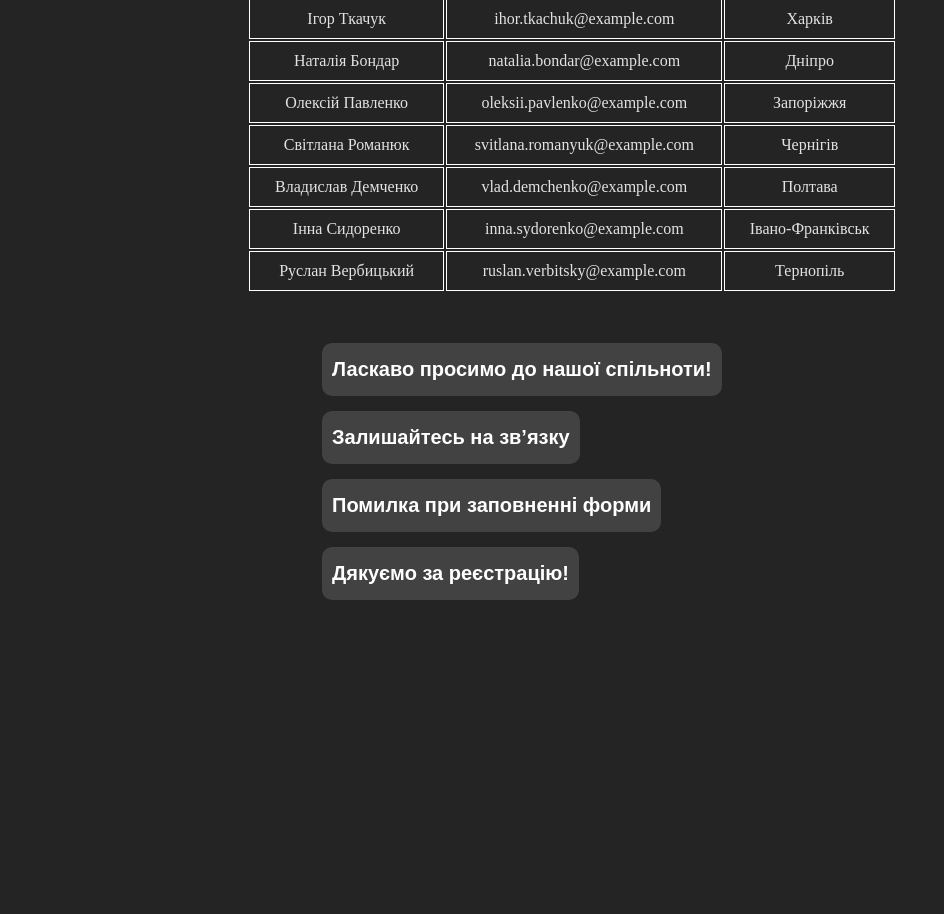
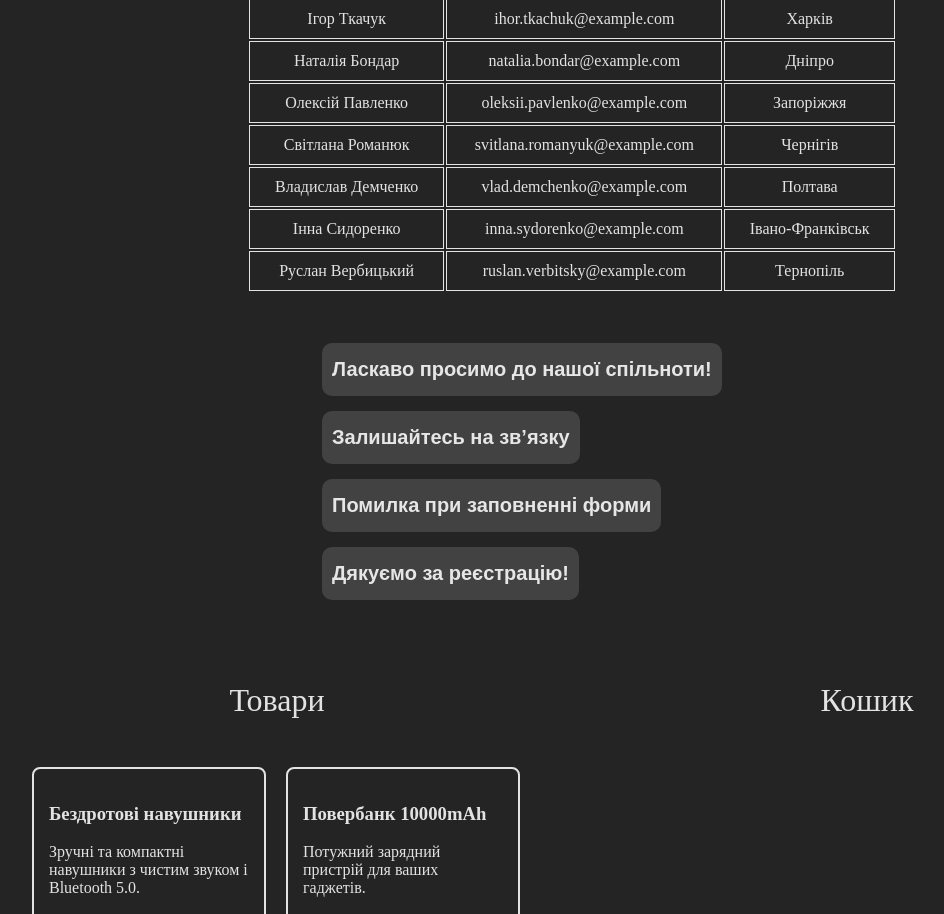
Before and after one commit to YouKnowWhoIs/Practice-CSS-React-2, a React (Vite) app: page / in a window 1280 px wide. Shown: the part 340-1254 px from the top of the page, without its empty margins (68-1012 px from the left). Before the commit the page ends 990 px from the top, so only its background shows below. Built offline with nearby package versions, Linux system fonts and the light colour scheme.

Commit message:
add catalog and basket

```diff
--- a/src/App.css
+++ b/src/App.css
@@ -7,16 +7,18 @@ body {
   --back-c: #242424;
   --back-c-btn: #424242;
   --c: rgba(255, 255, 255, 0.87);
-  --c-btn: #fff;
-  --c-bor: #fff;
+  --c-btn: rgba(255, 255, 255, 0.87);
+  --c-bor: rgba(255, 255, 255, 0.87);
+  --c-btn-2: rgb(45, 45, 104);
 }
 
 .light {
-  --back-c: #fff;
+  --back-c: rgba(255, 255, 255, 0.87);
   --back-c-btn: #dadada;
   --c: #242424;
   --c-btn: #242424;
   --c-bor: #242424;
+  --c-btn-2: rgb(162, 197, 236);
 }
 
 h1 {
--- a/src/App.jsx
+++ b/src/App.jsx
@@ -1,5 +1,6 @@
 import "./App.css";
 import Accordion from "./component/accordion/Accordion";
+import Cataloge from "./component/cataloge/Cataloge";
 import Theme from "./component/theme/Theme";
 import UsersTable from "./component/usersTable/UsersTable";
 
@@ -12,6 +13,7 @@ function App() {
       </div>
       <UsersTable />
       <Accordion />
+      <Cataloge />
     </>
   );
 }
--- /dev/null
+++ b/src/component/cataloge/BasketList.jsx
@@ -0,0 +1,22 @@
+import "../../style/cataloge/basketList.css";
+
+function BasketList({ basketItem, handleRemoveBasket }) {
+  return (
+    <>
+      {basketItem.map((item) => (
+        <li key={item.id} className="listItem">
+          <div>
+            <h3>{item.name}</h3>
+            <p>{item.description}</p>
+            <p>{item.price}грн</p>
+          </div>
+          <button type="button" onClick={() => handleRemoveBasket(item.id)}>
+            Вилучити з коша
+          </button>
+        </li>
+      ))}
+    </>
+  );
+}
+
+export default BasketList;
--- /dev/null
+++ b/src/component/cataloge/Cataloge.jsx
@@ -0,0 +1,120 @@
+import { useEffect, useState } from "react";
+import "../../style/cataloge/cataloge.css";
+import BasketList from "./BasketList";
+import ListCatalog from "./ListCatalog";
+
+const products = [
+  {
+    id: 1,
+    name: "Бездротові навушники",
+    description:
+      "Зручні та компактні навушники з чистим звуком і Bluetooth 5.0.",
+    price: 899,
+  },
+  {
+    id: 2,
+    name: "Повербанк 10000mAh",
+    description: "Потужний зарядний пристрій для ваших гаджетів.",
+    price: 649,
+  },
+  {
+    id: 3,
+    name: "Рюкзак для ноутбука",
+    description: "Місткий водостійкий рюкзак з відділенням для ноутбука.",
+    price: 1200,
+  },
+  {
+    id: 4,
+    name: "Мишка бездротова",
+    description: "Ергономічна мишка з тривалим часом роботи.",
+    price: 379,
+  },
+  {
+    id: 5,
+    name: "Клавіатура механічна",
+    description:
+      "Механічна клавіатура з RGB-підсвіткою та українською розкладкою.",
+    price: 1450,
+  },
+  {
+    id: 6,
+    name: "Термокружка",
+    description: "Зберігає тепло до 6 годин, ідеальна для подорожей.",
+    price: 320,
+  },
+  {
+    id: 7,
+    name: "Смарт-годинник",
+    description: "Слідкує за здоров’ям, повідомленнями та активністю.",
+    price: 2099,
+  },
+  {
+    id: 8,
+    name: "USB-хаб 4 порти",
+    description: "Компактний хаб для розширення можливостей вашого ПК.",
+    price: 199,
+  },
+  {
+    id: 9,
+    name: "Настільна лампа",
+    description: "LED-лампа з регулюванням яскравості та кольору світла.",
+    price: 570,
+  },
+  {
+    id: 10,
+    name: "Зовнішній жорсткий диск 1ТБ",
+    description: "Надійне зберігання даних з USB 3.0.",
+    price: 1850,
+  },
+];
+
+function Cataloge() {
+  const [basketItem, setBasketItem] = useState(() => {
+    const savedItems = localStorage.getItem("item");
+    return savedItems ? JSON.parse(savedItems) : [];
+  });
+  const [errorText, setErrorText] = useState(false);
+
+  useEffect(() => {
+    localStorage.setItem("item", JSON.stringify(basketItem));
+  }, [basketItem]);
+
+  const handleAddBasket = (item) => {
+    const isAlreadyInBasket = basketItem.some((el) => el.id === item.id);
+
+    if (!isAlreadyInBasket) {
+      setBasketItem((prev) => [...prev, item]);
+      setErrorText(false);
+    } else {
+      setErrorText(true);
+    }
+  };
+
+  const handleRemoveBasket = (id) => {
+    setBasketItem((prev) => prev.filter((item) => item.id !== id));
+  };
+
+  return (
+    <div className="conteinerCatalog">
+      <div className="conteinerCatalogList">
+        <p className="catalogText">Товари</p>
+        <ul className="catalog">
+          <ListCatalog products={products} handleAddBasket={handleAddBasket} />
+        </ul>
+      </div>
+
+      <div className="conteinercatalogItems">
+        <p className="catalogText">Кошик</p>
+        {errorText && <p className="errorText">Цей товар вже є у коші!</p>}
+        <ul className="catalog">
+          <BasketList
+            basketItem={basketItem}
+            handleRemoveBasket={handleRemoveBasket}
+          />
+        </ul>
+      </div>
+    </div>
+  );
+}
+
+export default Cataloge;
--- /dev/null
+++ b/src/component/cataloge/ListCatalog.jsx
@@ -0,0 +1,22 @@
+import "../../style/cataloge/listCatalog.css";
+
+function ListCatalog({ products, handleAddBasket }) {
+  return (
+    <>
+      {products.map((item) => (
+        <li key={item.id} className="catalogItem">
+          <div>
+            <h3>{item.name}</h3>
+            <p>{item.description}</p>
+            <p>{item.price}грн</p>
+          </div>
+          <button type="button" onClick={() => handleAddBasket(item)}>
+            Додати в кошик
+          </button>
+        </li>
+      ))}
+    </>
+  );
+}
+
+export default ListCatalog;
--- /dev/null
+++ b/src/style/cataloge/basketList.css
@@ -0,0 +1,22 @@
+.listItem {
+  list-style: none;
+  border: 2px solid var(--c-bor);
+  border-radius: 8px;
+  padding: 15px;
+  width: 200px;
+}
+
+.listItem div {
+  height: 150px;
+  padding-bottom: 20px;
+}
+
+.listItem button {
+  padding: 8px 16px;
+  border: 2px solid var(--c-bor);
+  border-radius: 8px;
+  background-color: var(--c-btn-2);
+  color: var(--c);
+  font-size: larger;
+  float: right;
+}
--- /dev/null
+++ b/src/style/cataloge/cataloge.css
@@ -0,0 +1,31 @@
+.conteinerCatalog {
+  display: flex;
+  gap: 100px;
+  justify-content: center;
+  margin-bottom: 50px;
+}
+
+.catalogText {
+  font-size: xx-large;
+}
+
+.conteinerCatalogList {
+  width: 490px;
+  display: flex;
+  flex-direction: column;
+  align-items: center;
+}
+
+.catalog {
+  display: flex;
+  flex-wrap: wrap;
+  padding: 0;
+  gap: 20px;
+}
+
+.conteinercatalogItems {
+  width: 490px;
+  display: flex;
+  flex-direction: column;
+  align-items: center;
+}
--- /dev/null
+++ b/src/style/cataloge/listCatalog.css
@@ -0,0 +1,22 @@
+.catalogItem {
+  list-style: none;
+  border: 2px solid var(--c-bor);
+  border-radius: 8px;
+  padding: 15px;
+  width: 200px;
+}
+
+.catalogItem div {
+  height: 150px;
+  padding-bottom: 20px;
+}
+
+.catalogItem button {
+  padding: 8px 16px;
+  border: 2px solid var(--c-bor);
+  border-radius: 8px;
+  background-color: var(--c-btn-2);
+  color: var(--c);
+  font-size: larger;
+  float: right;
+}
```
